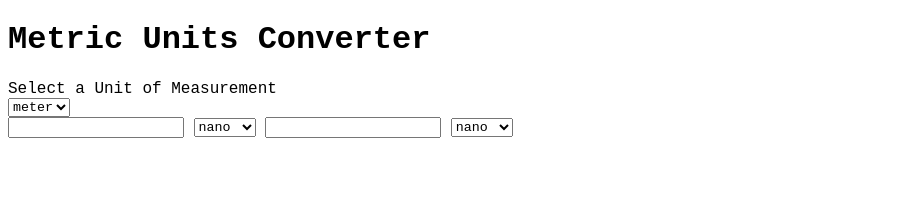
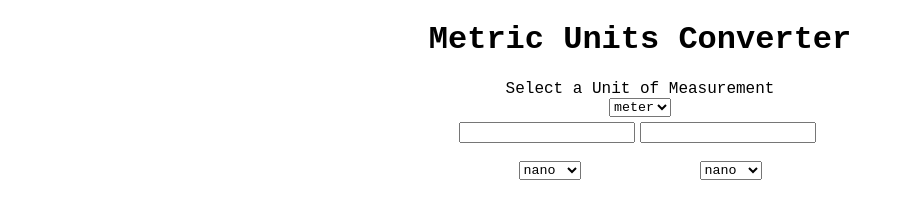
Before and after one commit to evan-ebert17/metricConverter, a plain HTML site: page index.html in a window 1280 px wide. Shown: the whole page, without its empty margins (0-904 px from the left). Drawn offline with Linux system fonts and the light colour scheme.

Commit message:
fixed styling and added flex box

```diff
--- a/assets/style.css
+++ b/assets/style.css
@@ -1,3 +1,26 @@
 * {
     font-family: 'Courier New', Courier, monospace;
 }
+
+h1 {
+    text-align: center;
+}
+
+.unitsContainer {
+    display: flex;
+    flex-direction: column;
+    align-items: center;
+}
+
+.unitsConvert {
+    display: flex;
+}
+.conv {
+    display: flex;
+    align-items: center;
+    flex-direction: column;
+}
+input {
+    margin-right: 5px;
+    margin-top: 5px;
+}
--- a/index.html
+++ b/index.html
@@ -12,16 +12,17 @@
 <body>
     <header>
         <h1>Metric Units Converter</h1>
-        <div>Select a Unit of Measurement<br>
-            <div>
+        <div class="unitsContainer">Select a Unit of Measurement<br>
+            <div class="unitChoose">
                 <select>
                     <option id="m">meter</option>
                     <option id="g">gram</option>
                 </select>
             </div>
-            <div>
-                <input>
-                <select id="compareOne">
+            <div class="unitsConvert">
+                <div class="conv">
+                    <input id="convertFrom"><br>
+                    <select id="compareFrom">
                         <option value="nm">nano<p class="selectedUnit"></p>
                         </option>
                         <option value="um">micro<p class="selectedUnit"></p>
@@ -35,8 +36,10 @@
                         <option value="km">kilo<p class="selectedUnit"></p>
                         </option>
                     </select>
-                <input>
-                <select id="compareTwo">
+                </div>
+                <div class="conv">
+                    <input id="convertTo"><br>
+                    <select id="compareTo">
                         <option value="nm">nano<p class="selectedUnit"></p>
                         </option>
                         <option value="um">micro<p class="selectedUnit"></p>
@@ -52,6 +55,7 @@
                     </select>
                 </div>
             </div>
+        </div>
     </header>
     <script src="assets/script.js"></script>
 </body>
```
Lines whose indentation alone changed are shown as unchanged.
